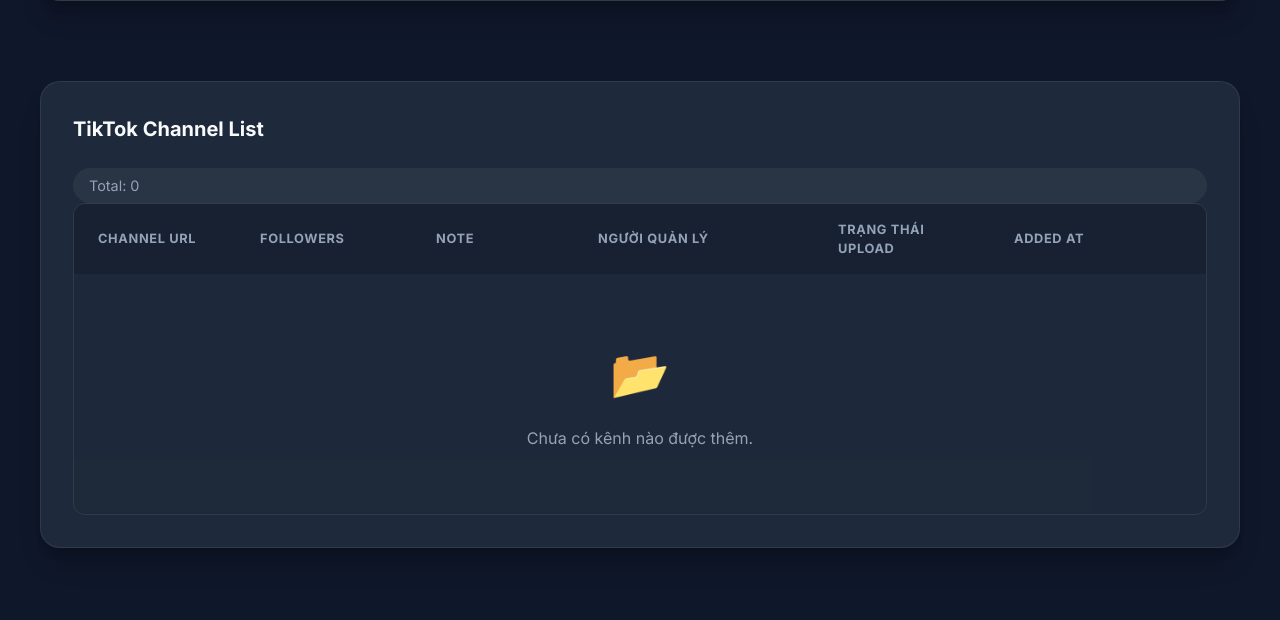
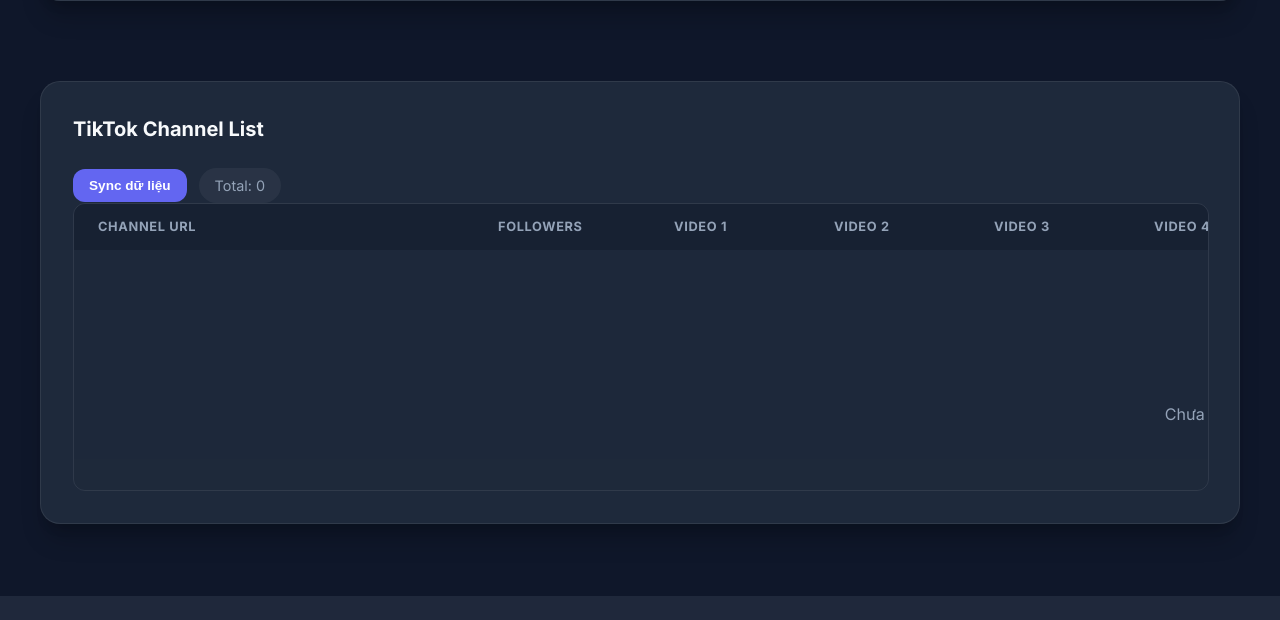
Before and after one commit to tungvt93/management_channel, a FastAPI app: page /tiktok-profiles in a window 1280 px wide. Shown: the part 627-1247 px from the top of the page. After the commit the page ends 1223 px from the top, so only its background shows below. Run offline with FastAPI, Linux system fonts and the light colour scheme; the visitor is signed in with stand-in values (Sample User, id 1).

Commit message:
Update get view video

```diff
--- a/app/main.py
+++ b/app/main.py
@@ -31,7 +31,12 @@
     TikTokProfile,
     TIKTOK_PROFILE_UPLOAD_STATUSES,
 )
-from .scraper import get_tiktok_followers_count, get_tiktok_videos, get_youtube_videos
+from .scraper import (
+    get_tiktok_followers_count,
+    get_tiktok_latest_videos_with_views,
+    get_tiktok_videos,
+    get_youtube_videos,
+)
 
 logger = logging.getLogger(__name__)
 
@@ -183,6 +188,54 @@
             .values(followers_count=n)
         )
         await db.commit()
+
+
+async def refresh_tiktok_profile_stats_task(profile_id: int, profile_url: str) -> None:
+    """Cập nhật followers + snapshot 5 video mới nhất (views) cho 1 profile."""
+    url = (profile_url or "").strip()
+    if not url:
+        return
+
+    try:
+        followers = int(await get_tiktok_followers_count(url))
+    except Exception as exc:
+        logger.warning("Không lấy được followers url=%s: %s", url, exc)
+        followers = 0
+
+    try:
+        latest = await get_tiktok_latest_videos_with_views(url, limit=5)
+    except Exception as exc:
+        logger.warning("Không lấy được latest videos url=%s: %s", url, exc)
+        latest = []
+
+    import json as _json
+    from datetime import datetime as _dt
+
+    async with AsyncSessionLocal() as db:
+        await db.execute(
+            update(TikTokProfile)
+            .where(TikTokProfile.id == profile_id)
+            .values(
+                followers_count=followers,
+                latest_videos_json=_json.dumps(latest, ensure_ascii=False),
+                last_synced_at=_dt.now(),
+            )
+        )
+        await db.commit()
+
+
+async def refresh_all_tiktok_profiles_stats_task() -> None:
+    """Cập nhật followers + views (5 video mới nhất) cho tất cả TikTok profiles."""
+    async with AsyncSessionLocal() as db:
+        res = await db.execute(select(TikTokProfile.id, TikTokProfile.url))
+        rows = res.all()
+
+    # Chạy tuần tự để tránh bắn quá nhiều request Playwright/yt-dlp cùng lúc.
+    for pid, url in rows:
+        try:
+            await refresh_tiktok_profile_stats_task(int(pid), str(url or ""))
+        except Exception:
+            logger.exception("Sync tiktok profile failed id=%s", pid)
 
 
 # 1. API: Get list of available video links
@@ -546,6 +599,22 @@
     result = await db.execute(stmt)
     profiles = result.scalars().all()
 
+    # Chuẩn hoá snapshot latest videos để template render dễ (list dài đúng 5)
+    import json as _json
+    for p in profiles:
+        items = []
+        raw = getattr(p, "latest_videos_json", None)
+        if raw:
+            try:
+                parsed = _json.loads(raw)
+                if isinstance(parsed, list):
+                    items = [x for x in parsed if isinstance(x, dict)]
+            except Exception:
+                items = []
+        if len(items) < 5:
+            items = items + [{} for _ in range(5 - len(items))]
+        setattr(p, "latest_videos", items[:5])
+
     return templates.TemplateResponse(
         request=request,
         name="tiktok_profiles.html",
@@ -554,6 +623,19 @@
             "active_menu": "tiktok"
         }
     )
+
+
+@app.post(
+    "/api/tiktok-profiles/sync",
+    dependencies=[Depends(require_login_api)],
+)
+async def sync_tiktok_profiles(background_tasks: BackgroundTasks):
+    """
+    Chạy sync để update lại followers + view 5 video mới nhất cho tất cả kênh TikTok.
+    Thực thi ở background để không block request.
+    """
+    background_tasks.add_task(refresh_all_tiktok_profiles_stats_task)
+    return {"ok": True, "started": True}
 
 @app.post("/api/tiktok-profiles/import")
 async def import_tiktok_profiles(
--- a/app/models.py
+++ b/app/models.py
@@ -87,6 +87,9 @@
     id = Column(Integer, primary_key=True, index=True)
     url = Column(String, unique=True, index=True, nullable=False)
     followers_count = Column(Integer, default=0)
+    # JSON text: [{"url": "...", "views": 123, "timestamp": 1710000000}, ...] (mới nhất trước)
+    latest_videos_json = Column(Text, nullable=True)
+    last_synced_at = Column(DateTime(timezone=True), nullable=True)
     note = Column(Text, nullable=True)
     manager = Column(
         SQLEnum(
--- a/static/style.css
+++ b/static/style.css
@@ -149,6 +149,8 @@
 
 /* Data Table */
 .data-table-container {
+    width: 100%;
+    max-width: 100%;
     overflow-x: auto;
     border-radius: 0.75rem;
     border: 1px solid var(--border);
@@ -162,28 +164,39 @@
 
 .tiktok-table {
     table-layout: fixed;
-    min-width: 980px;
+    min-width: 1600px;
 }
 
 /* Don't clip action buttons; let container scroll horizontally when needed */
 .tiktok-table th,
 .tiktok-table td {
     overflow: visible;
+    white-space: nowrap;
 }
 
 /* Column sizing for TikTok table to avoid overlap */
 .tiktok-table th:nth-child(1),
-.tiktok-table td:nth-child(1) { width: 28%; }
+.tiktok-table td:nth-child(1) { width: 22rem; }
 .tiktok-table th:nth-child(2),
 .tiktok-table td:nth-child(2) { width: 8rem; }
 .tiktok-table th:nth-child(3),
-.tiktok-table td:nth-child(3) { width: 28%; }
+.tiktok-table td:nth-child(3) { width: 7rem; }
 .tiktok-table th:nth-child(4),
-.tiktok-table td:nth-child(4) { width: 12rem; }
+.tiktok-table td:nth-child(4) { width: 7rem; }
 .tiktok-table th:nth-child(5),
-.tiktok-table td:nth-child(5) { width: 8rem; }
+.tiktok-table td:nth-child(5) { width: 7rem; }
 .tiktok-table th:nth-child(6),
-.tiktok-table td:nth-child(6) { width: 10.5rem; }
+.tiktok-table td:nth-child(6) { width: 7rem; }
+.tiktok-table th:nth-child(7),
+.tiktok-table td:nth-child(7) { width: 7rem; }
+.tiktok-table th:nth-child(8),
+.tiktok-table td:nth-child(8) { width: 22rem; }
+.tiktok-table th:nth-child(9),
+.tiktok-table td:nth-child(9) { width: 12rem; }
+.tiktok-table th:nth-child(10),
+.tiktok-table td:nth-child(10) { width: 8rem; }
+.tiktok-table th:nth-child(11),
+.tiktok-table td:nth-child(11) { width: 10.5rem; }
 
 .data-table th {
     background: rgba(15, 23, 42, 0.4);
@@ -194,6 +207,8 @@
     letter-spacing: 0.05em;
     padding: 1rem 1.5rem;
     text-align: left;
+    white-space: nowrap;
+    line-height: 1.1;
 }
 
 .data-table td {
@@ -389,6 +404,37 @@
     gap: 2.5rem;
 }
 
+.grid > * {
+    min-width: 0;
+}
+
+.tiktok-list-card {
+    min-width: 0;
+}
+
+.tiktok-list-header {
+    align-items: center;
+    gap: 1rem;
+}
+
+.tiktok-list-actions {
+    display: flex;
+    align-items: center;
+    gap: 0.75rem;
+    flex-wrap: wrap;
+}
+
+.tiktok-list-actions #btn-sync-tiktok {
+    padding: 0.55rem 1rem;
+    font-size: 0.85rem;
+}
+
+.tiktok-list-table-container {
+    max-width: 100%;
+    overflow-x: auto;
+    overflow-y: hidden;
+}
+
 .channel-list-scroll {
     max-height: calc(100vh - 360px);
     overflow-y: auto;
--- a/templates/index.html
+++ b/templates/index.html
@@ -4,7 +4,7 @@
     <meta charset="UTF-8">
     <meta name="viewport" content="width=device-width, initial-scale=1.0">
     <title>Channel Content Manager</title>
-    <link rel="stylesheet" href="/static/style.css?v=2.0">
+    <link rel="stylesheet" href="/static/style.css?v=2.7">
     <link rel="preconnect" href="https://fonts.googleapis.com">
     <link rel="preconnect" href="https://fonts.gstatic.com" crossorigin>
     <link href="https://fonts.googleapis.com/css2?family=Inter:wght@400;600;700&display=swap" rel="stylesheet">
--- a/templates/tiktok_profiles.html
+++ b/templates/tiktok_profiles.html
@@ -4,7 +4,7 @@
     <meta charset="UTF-8">
     <meta name="viewport" content="width=device-width, initial-scale=1.0">
     <title>TikTok Channel Management - Channel Manager</title>
-    <link rel="stylesheet" href="/static/style.css?v=2.2">
+    <link rel="stylesheet" href="/static/style.css?v=2.7">
     <link rel="preconnect" href="https://fonts.googleapis.com">
     <link rel="preconnect" href="https://fonts.gstatic.com" crossorigin>
     <link href="https://fonts.googleapis.com/css2?family=Inter:wght@400;600;700&display=swap" rel="stylesheet">
@@ -48,17 +48,25 @@
                 </form>
             </section>
 
-            <section class="card">
-                <div class="section-header">
+            <section class="card tiktok-list-card">
+                <div class="section-header tiktok-list-header">
                     <h2>TikTok Channel List</h2>
-                    <div class="stats">Total: {{ profiles|length }}</div>
+                    <div class="tiktok-list-actions">
+                        <button type="button" id="btn-sync-tiktok" onclick="syncTikTokProfiles()">Sync dữ liệu</button>
+                        <div class="stats">Total: {{ profiles|length }}</div>
+                    </div>
                 </div>
-                <div class="data-table-container">
+                <div class="data-table-container tiktok-list-table-container">
                     <table class="data-table tiktok-table">
                         <thead>
                             <tr>
                                 <th>Channel URL</th>
                                 <th>Followers</th>
+                                <th>Video 1</th>
+                                <th>Video 2</th>
+                                <th>Video 3</th>
+                                <th>Video 4</th>
+                                <th>Video 5</th>
                                 <th>Note</th>
                                 <th>Người quản lý</th>
                                 <th>Trạng thái upload</th>
@@ -76,6 +84,21 @@
                                 <td>
                                     <span class="badge badge-tiktok">{{ "{:,}".format(profile.followers_count) }}</span>
                                 </td>
+                                {% for v in (profile.latest_videos or []) %}
+                                <td>
+                                    {% set vv = v.get('views') if v is mapping else None %}
+                                    {% set vu = v.get('url') if v is mapping else None %}
+                                    {% if vv is not none and vu %}
+                                        <a href="{{ vu }}" target="_blank" class="item-url" style="font-size:0.85rem;">
+                                            {{ "{:,}".format(vv|int) }}
+                                        </a>
+                                    {% elif vv is not none %}
+                                        <span class="text-muted" style="font-size:0.85rem; margin-left:0;">{{ "{:,}".format(vv|int) }}</span>
+                                    {% else %}
+                                        <span class="text-muted" style="font-size:0.85rem; margin-left:0;">0</span>
+                                    {% endif %}
+                                </td>
+                                {% endfor %}
                                 <td class="note-cell">
                                     {% if profile.note %}
                                         <span class="note-preview text-muted" title="{{ profile.note }}">
@@ -139,7 +162,7 @@
                             {% endfor %}
                             {% if not profiles %}
                             <tr>
-                                <td colspan="7" style="text-align: center; padding: 4rem; color: var(--text-muted);">
+                                <td colspan="12" style="text-align: center; padding: 4rem; color: var(--text-muted);">
                                     <div style="font-size: 3rem; margin-bottom: 1rem;">📂</div>
                                     Chưa có kênh nào được thêm.
                                 </td>
@@ -206,6 +229,32 @@
             } finally {
                 btn.disabled = false;
                 btn.textContent = 'Import CSV';
+            }
+        }
+    </script>
+
+    <script>
+        async function syncTikTokProfiles() {
+            const btn = document.getElementById("btn-sync-tiktok");
+            if (btn) {
+                btn.disabled = true;
+                btn.textContent = "Đang sync...";
+            }
+            try {
+                const resp = await fetch("/api/tiktok-profiles/sync", { method: "POST" });
+                const data = await resp.json().catch(() => ({}));
+                if (!resp.ok) {
+                    alert(data.detail || "Sync thất bại");
+                    return;
+                }
+                alert("Đã bắt đầu sync dữ liệu. Vui lòng đợi 1-2 phút rồi tải lại trang.");
+            } catch (e) {
+                alert("Lỗi kết nối khi sync");
+            } finally {
+                if (btn) {
+                    btn.disabled = false;
+                    btn.textContent = "Sync dữ liệu";
+                }
             }
         }
     </script>
```
Also changed, not shown: app/scraper.py (+127 -0 lines), cookie.json (+12 -12 lines), migrations/versions/f1a2b3c4d5e6_add_tiktok_profile_latest_videos.py (added, +28 -0 lines), scripts/update_tiktok_followers.py (+26 -10 lines), 1 other file.
